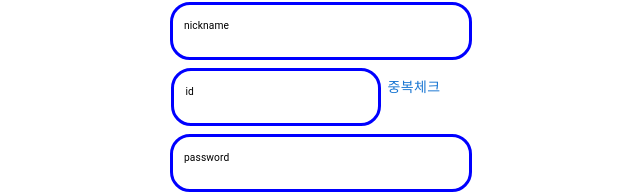
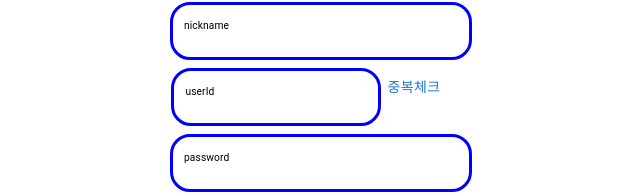
Before and after one commit to Kim-Ji-soo/EdduSSAFY, a React (Create React App) app in the folder frontend/: page /signup in a window 1280 px wide. Shown: the part 265-459 px from the top of the page, without its empty margins (370-1010 px from the left). Built offline with nearby package versions, Linux system fonts and the light colour scheme.

Commit message:
변수명 변경

```diff
--- a/frontend/src/api/api.js
+++ b/frontend/src/api/api.js
@@ -1,4 +1,4 @@
-const HOST = "https://i7c111.p.ssafy.io:8080/api/v1/";
+const HOST = "http://i7c111.p.ssafy.io:8080/api/v1/";
 
 const USERS = "users/";
 const EMAIL = "email/";
--- a/frontend/src/pages/Signup.js
+++ b/frontend/src/pages/Signup.js
@@ -15,7 +15,7 @@ import { email } from "../api/api";
 import axios from "axios";
 import { useNavigate } from "react-router-dom";
 import { Link } from "react-router-dom";
-import styles from "../css/signup.module.css"
+import styles from "../css/signup.module.css";
 
 const validationSchema = yup.object({
   email: yup
@@ -96,40 +96,50 @@ function Signup() {
   const Textfieldsx = {
     width: "70%",
     height: "100%",
-    "& .MuiInputLabel-root": { color: "black", fontSize: "0.8vmax", },
+    "& .MuiInputLabel-root": { color: "black", fontSize: "0.8vmax" },
     "& .MuiOutlinedInput-root": {
-      "& > fieldset": { width: "100%", height: "100%", border: "3px solid blue", borderRadius: "20px 20px" },
+      "& > fieldset": {
+        width: "100%",
+        height: "100%",
+        border: "3px solid blue",
+        borderRadius: "20px 20px",
+      },
     },
     "& .MuiOutlinedInput-root:hover": {
       "& > fieldset": {
-        borderColor: "blue"
-      }
+        borderColor: "blue",
+      },
     },
     "& .MuiOutlinedInput-root.Mui-focused": {
       "& > fieldset": {
-        borderColor: "blue"
-      }
-    }
-  }
+        borderColor: "blue",
+      },
+    },
+  };
 
   const Textbtnfieldsx = {
     width: "52%",
     height: "100%",
-    "& .MuiInputLabel-root": { color: "black", fontSize: "0.8vmax", },
+    "& .MuiInputLabel-root": { color: "black", fontSize: "0.8vmax" },
     "& .MuiOutlinedInput-root": {
-      "& > fieldset": { width: "90%", height: "100%", border: "3px solid blue", borderRadius: "20px 20px" },
+      "& > fieldset": {
+        width: "90%",
+        height: "100%",
+        border: "3px solid blue",
+        borderRadius: "20px 20px",
+      },
     },
     "& .MuiOutlinedInput-root:hover": {
       "& > fieldset": {
-        borderColor: "blue"
-      }
+        borderColor: "blue",
+      },
     },
     "& .MuiOutlinedInput-root.Mui-focused": {
       "& > fieldset": {
-        borderColor: "blue"
-      }
-    }
-  }
+        borderColor: "blue",
+      },
+    },
+  };
 
   const Buttonsx = {
     "&.MuiButton-root": {
@@ -151,19 +161,19 @@ function Signup() {
       left: "10px",
       zIndex: "-1",
     },
-  }
+  };
 
   const radiosx = {
     color: "#FDDD6D",
-    '&.Mui-checked': {
+    "&.Mui-checked": {
       color: "#FDDD6D",
     },
-  }
+  };
 
   return (
     <>
       <div className={styles.signupBody}>
-        <div className={styles.container} >
+        <div className={styles.container}>
           <div className={styles.toplinks}>
             <form
               onSubmit={(event) => {
@@ -172,14 +182,18 @@ function Signup() {
             >
               <div>
                 <Link to="/" className={styles.link}>
-                  <Button type="submit" className={styles.buttons}>Sign in</Button>
+                  <Button type="submit" className={styles.buttons}>
+                    Sign in
+                  </Button>
                 </Link>
               </div>
             </form>
           </div>
           <div>
             <h2 className={styles.h2}>Sign Up</h2>
-            <span className={styles.span}>Make our Eddu SSAFY community register </span>
+            <span className={styles.span}>
+              Make our Eddu SSAFY community register{" "}
+            </span>
           </div>
           <form
             onSubmit={(e) => {
@@ -205,19 +219,21 @@ function Signup() {
                   label="nickname"
                   value={formik.values.nickname}
                   onChange={formik.handleChange}
-                  error={formik.touched.nickname && Boolean(formik.errors.nickname)}
+                  error={
+                    formik.touched.nickname && Boolean(formik.errors.nickname)
+                  }
                   helperText={formik.touched.nickname && formik.errors.nickname}
                   sx={Textfieldsx}
                 />
               </div>
               <div id={styles.inputId}>
                 <TextField
-                  name="id"
-                  label="id"
-                  value={formik.values.id}
+                  name="userId"
+                  label="userId"
+                  value={formik.values.userId}
                   onChange={formik.handleChange}
-                  error={formik.touched.id && Boolean(formik.errors.id)}
-                  helperText={formik.touched.id && formik.errors.id}
+                  error={formik.touched.userId && Boolean(formik.errors.userId)}
+                  helperText={formik.touched.userId && formik.errors.userId}
                   sx={Textbtnfieldsx}
                 />
                 <Button
@@ -250,7 +266,9 @@ function Signup() {
                   label="password"
                   value={formik.values.password}
                   onChange={formik.handleChange}
-                  error={formik.touched.password && Boolean(formik.errors.password)}
+                  error={
+                    formik.touched.password && Boolean(formik.errors.password)
+                  }
                   helperText={formik.touched.password && formik.errors.password}
                   sx={Textfieldsx}
                 />
@@ -378,7 +396,9 @@ function Signup() {
                 </RadioGroup>
               </FormControl>
             </div>
-            <Button type="submit" sx={Buttonsx}>Submit</Button>
+            <Button type="submit" sx={Buttonsx}>
+              Submit
+            </Button>
           </form>
         </div>
       </div>
```
